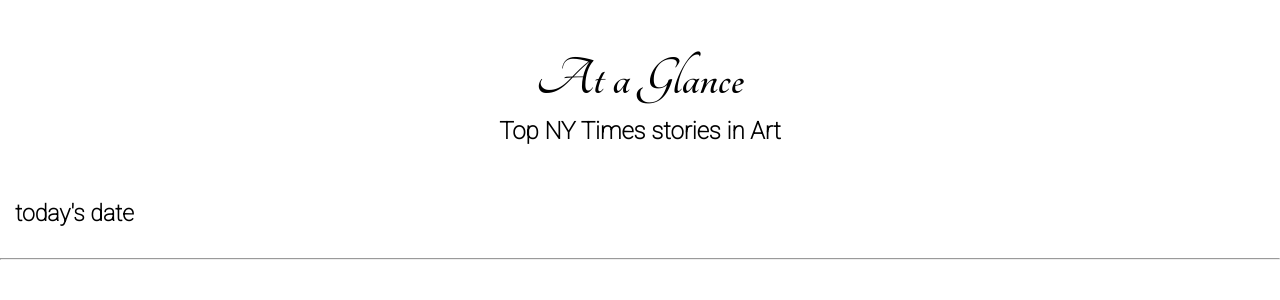
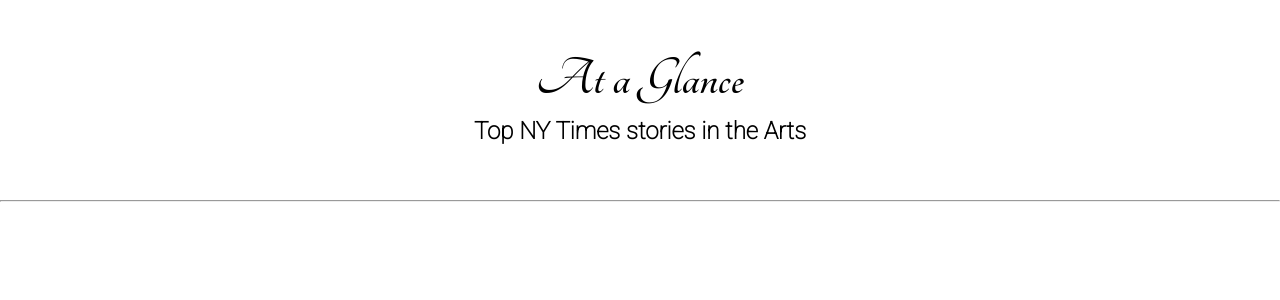
Before and after one commit to nataliemcintyre2021/at-a-glance, a React (Create React App) app: page / in a window 1280 px wide. Shown: the top 300 px of the page. Built offline with nearby package versions, Linux system fonts and the light colour scheme; no server answers.

Commit message:
Fetch data to pass today's date as props to header

```diff
--- a/src/Components/App/App.js
+++ b/src/Components/App/App.js
@@ -1,11 +1,22 @@
 import './App.css';
+import { useEffect, useState } from 'react'
 import Header from '../Header/Header'
+import { getArticles } from '../../apiCalls'
 
 const App = () => {
+  const [articles, setArticles] = useState()
+  const [todaysDate, setTodaysDate] = useState()
 
+  useEffect(() => {
+    getArticles()
+      .then(data => {
+        setArticles(data)
+        setTodaysDate(data.last_updated)
+      })
+  }, [])
 
   return (
-    <Header />
+    <Header todaysDate={todaysDate}/>
   )
 }
 
--- a/src/Components/Header/Header.js
+++ b/src/Components/Header/Header.js
@@ -1,15 +1,16 @@
 import './Header.css'
+import App from '../App/App'
 
-const Header = () => {
+const Header = ({ todaysDate }) => {
   return (
     <>
     <header>
       <section className="app-title">
         <h1 className="title">At a Glance</h1>
-        <h3 className="tag-line">Top NY Times stories in Art</h3>
+        <h3 className="tag-line">Top NY Times stories in the Arts</h3>
       </section>
       <section className="header-date">
-        <h4>today's date</h4>
+        <h4>{todaysDate}</h4>
       </section>
     </header>
     <hr className="line-break"/>
--- /dev/null
+++ b/src/apiCalls.js
@@ -0,0 +1,12 @@
+export const getArticles = () => {
+  const apiKey = 'nPVp32YA7sHGkr7BavN6MlRsA3YRLZF4'
+  return fetch(`https://api.nytimes.com/svc/topstories/v2/arts.json?api-key=${apiKey}`)
+    .then(response => checkForErrors(response))
+}
+
+export const checkForErrors = (response) => {
+  if (!response.ok) {
+    throw new Error(`${response.status} - something went wrong. ${response.statusText}`);
+  }
+  return response.json()
+}
```
